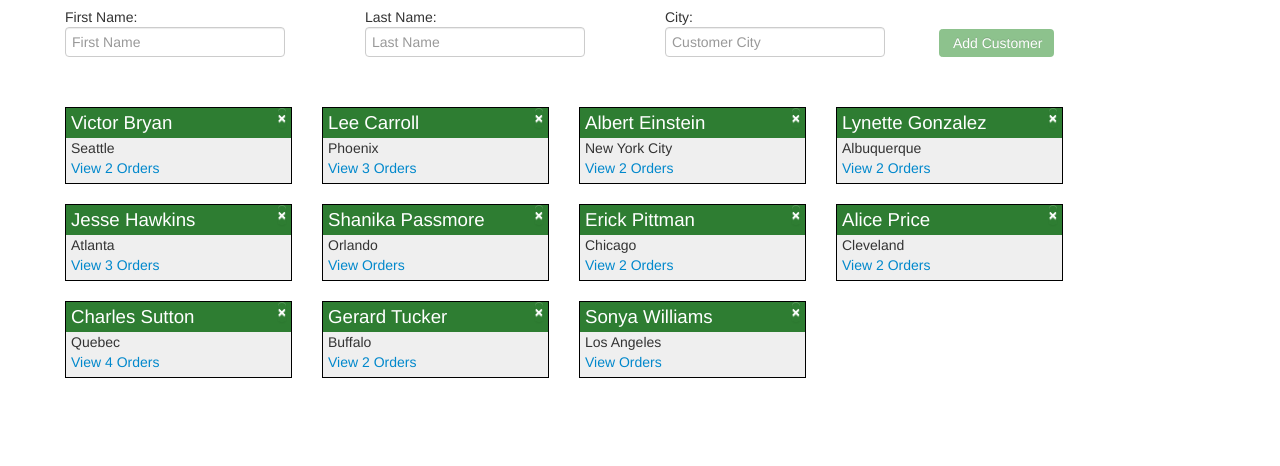
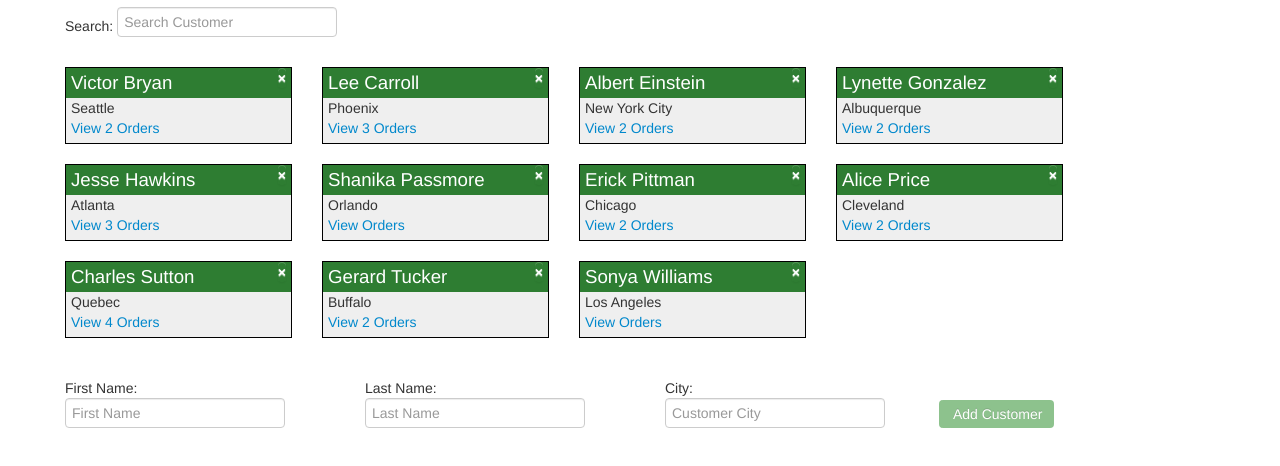
Before and after one commit to Anuj-Shrestha/CustomerApp, a website: page index.html at #/customers in a window 1280 px wide. Shown: the part 118-584 px from the top of the page. Drawn offline with Linux system fonts and the light colour scheme; files whose address does not match are found by name.

Commit message:
CA-4 Add search feature at customers

```diff
--- a/views/customers.html
+++ b/views/customers.html
@@ -3,6 +3,23 @@
         <header>
             <h3>Customers</h3>
         </header>
+        <div class="row">
+            <div class="span6">
+                Search:
+                <input data-ng-model="searchText" type="text" placeholder="Search Customer" />
+            </div>
+        </div>
+        <br />
+        <div>
+            <div class="row cardContainer">
+                <div class="span3 card" data-ng-repeat="customer in customers | orderBy:'lastName' | filter:searchText">
+                    <button class="btn close cardClose" data-ng-click="deleteCustomer(customer.id)">&times;</button>
+                    <div class="cardHeader">{{customer.firstName + ' ' + customer.lastName}}</div>
+                    <div class="cardBody">{{customer.city}}</div>
+                    <a href="#/orders/{{customer.id}}" class="cardBody btn-link">View {{ customer.orders.length }} Orders</a>
+                </div>
+            </div>
+            <br />
             <div class="row">
                 <div class="span3">
                     First Name:
@@ -22,17 +39,6 @@
                         data-ng-click="insertCustomer()">Add Customer</button>
                 </div>
             </div>
-        <br />
-        <br />
-        <div>
-            <div class="row cardContainer">
-                <div class="span3 card" data-ng-repeat="customer in customers | orderBy:'lastName'">
-                    <button class="btn close cardClose" data-ng-click="deleteCustomer(customer.id)">&times;</button>
-                    <div class="cardHeader">{{customer.firstName + ' ' + customer.lastName}}</div>
-                    <div class="cardBody">{{customer.city}}</div>
-                    <a href="#/orders/{{customer.id}}" class="cardBody btn-link">View {{ customer.orders.length }} Orders</a>
         </div>
     </div>
 </div>
-    </div>
-</div>
```
Lines whose indentation alone changed are shown as unchanged.
